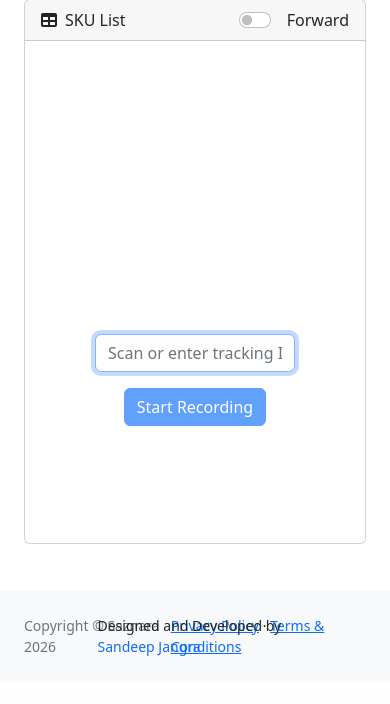
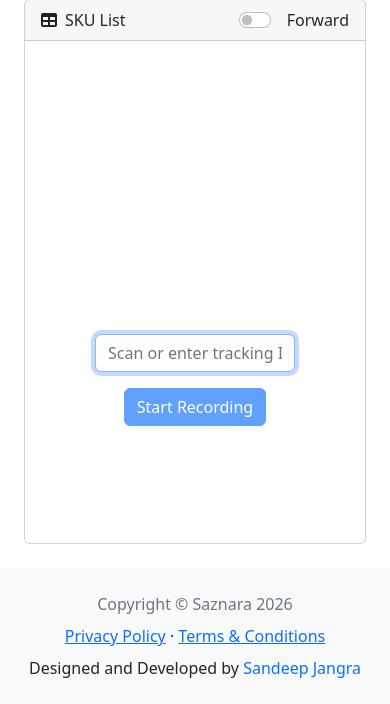
Before and after one commit to sandeep0782/saznara, a Django app: page /record/ in a window 390 px wide. Shown: the part 163-867 px from the top of the page. Before the commit the page ends 819 px from the top, so only its background shows below. Run offline with Django 4.2, Linux system fonts and the light colour scheme; some libraries are stand-ins or nearby versions.

Commit message:
footer made responsive

```diff
--- a/main/admin.py
+++ b/main/admin.py
@@ -1,8 +1,9 @@
 from django.contrib import admin
 
-from main.models import Brand, Gender, SKU
+from main.models import VMS, Brand, Gender, SKU
 
 # Register your models here.
 admin.site.register(Brand)
 admin.site.register(Gender)
 admin.site.register(SKU)
+admin.site.register(VMS)
--- a/sku/settings.py
+++ b/sku/settings.py
@@ -120,6 +120,11 @@ STATICFILES_DIRS = [
 ]
 STATIC_ROOT = BASE_DIR / "staticfiles"
 
+
+MEDIA_URL = '/media/'
+MEDIA_ROOT = BASE_DIR / 'media'
+
+
 # Default primary key field type
 # https://docs.djangoproject.com/en/4.2/ref/settings/#default-auto-field
 
--- a/sku/urls.py
+++ b/sku/urls.py
@@ -15,7 +15,9 @@ Including another URLconf
     2. Add a URL to urlpatterns:  path('blog/', include('blog.urls'))
 """
 from django.contrib import admin
+from django.conf import settings
 from django.urls import path, include
+from django.conf.urls.static import static
 from django.conf.urls import handler404, handler500
 
 
@@ -25,6 +27,9 @@ urlpatterns = [
     path('', include('main.urls')),
 
 ]
+if settings.DEBUG:
+    urlpatterns += static(settings.MEDIA_URL, document_root=settings.MEDIA_ROOT)
+
 
 handler404 = "sku.views.custom_404"
 handler500 = "sku.views.custom_500"
--- a/templates/base/footer.html
+++ b/templates/base/footer.html
@@ -1,11 +1,14 @@
-<footer class="py-4 bg-light mt-auto position-relative">
+<footer class="py-4 bg-light mt-auto">
     <div class="container-fluid px-4">
-        <div class="d-flex align-items-center justify-content-between small">
-            <div class="text-muted">
+        <div class="d-flex flex-column flex-md-row align-items-center justify-content-between text-center text-md-start gap-2">
+
+            <!-- Copyright -->
+            <div class="text-muted order-1">
                 Copyright &copy; Saznara 2026
             </div>
 
-            <div class="position-absolute start-50 translate-middle-x">
+            <!-- Developer -->
+            <div class="order-3 order-md-2">
                 Designed and Developed by
                 <a href="https://www.linkedin.com/in/sandeep-kumar-182b8a23a/"
                    target="_blank"
@@ -14,11 +17,13 @@
                 </a>
             </div>
 
-            <div>
+            <!-- Links -->
+            <div class="order-2 order-md-3">
                 <a href="#">Privacy Policy</a>
                 &middot;
                 <a href="#">Terms &amp; Conditions</a>
             </div>
+
         </div>
     </div>
 </footer>
--- a/templates/vms/record_video.html
+++ b/templates/vms/record_video.html
@@ -184,7 +184,7 @@
         formData.append('transaction_type', transactionType);
         formData.append('video_file', blob, filename);
 
-        fetch('/main/save_video/', {
+        fetch('/save_video/', {
             method: 'POST',
             body: formData
         })
```
Also changed, not shown: main/management/commands/delete_old_videos.py (added, +13 -0 lines), main/models.py (+6 -1 lines), main/management/__init__.py (added), main/management/commands/__init__.py (added), mbdb/db.sqlite3.
